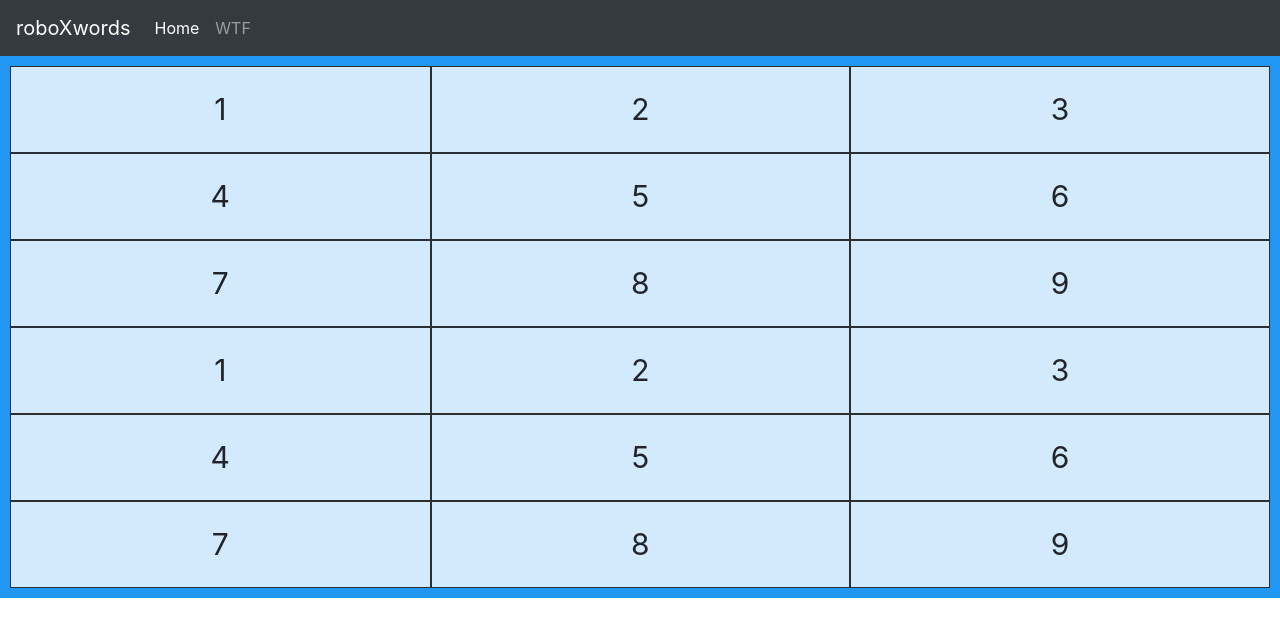
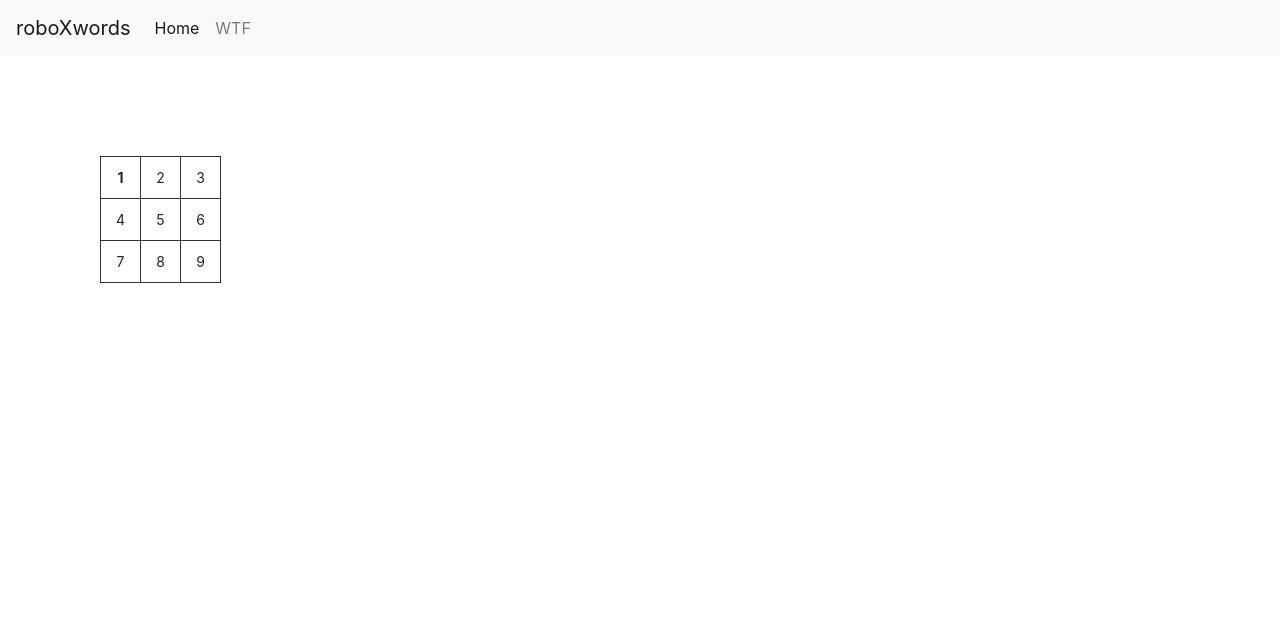
Before and after one commit to jeremyadamsfisher/ai_crosswords, a Flask app: page / in a window 1280 px wide. Shown: the top 637 px of the page. Run offline with Flask 2, Linux system fonts and the light colour scheme; some libraries are stand-ins or nearby versions.

Commit message:
making progress with rendering a grid

```diff
--- a/app/templates/index.html
+++ b/app/templates/index.html
@@ -7,9 +7,20 @@
     <meta name="author" content="Jeremy">
     <link rel="stylesheet" href="/static/css/styles-1.0.0.css">
     <link rel="stylesheet" href="https://stackpath.bootstrapcdn.com/bootstrap/4.3.1/css/bootstrap.min.css" integrity="sha384-ggOyR0iXCbMQv3Xipma34MD+dH/1fQ784/j6cY/iJTQUOhcWr7x9JvoRxT2MZw1T" crossorigin="anonymous">
+    <style>
+    .crossword-grid {
+      margin: 100px;
+    }
+    .grid-item {
+    width: 40px;
+    height: 40px;
+    font-size: 14px;
+    padding: 10px;
+    }
+    </style>
   </head>
   <body>
-    <nav class="navbar navbar-expand-lg navbar-dark bg-dark">
+    <nav class="navbar navbar-expand-lg navbar-light bg-light">
       <a class="navbar-brand" href="#">roboXwords</a>
       <button class="navbar-toggler" type="button" data-toggle="collapse" data-target="#navbarNav" aria-controls="navbarNav" aria-expanded="false" aria-label="Toggle navigation">
         <span class="navbar-toggler-icon"></span>
@@ -25,26 +36,23 @@
         </ul>
       </div>
     </nav>
-    <div class="grid-container">
-      <div class="grid-item">1</div>
-      <div class="grid-item">2</div>
-      <div class="grid-item">3</div>
-      <div class="grid-item">4</div>
-      <div class="grid-item">5</div>
-      <div class="grid-item">6</div>
-      <div class="grid-item">7</div>
-      <div class="grid-item">8</div>
-      <div class="grid-item">9</div>
-      <div class="grid-item">1</div>
-      <div class="grid-item">2</div>
-      <div class="grid-item">3</div>
-      <div class="grid-item">4</div>
-      <div class="grid-item">5</div>
-      <div class="grid-item">6</div>
-      <div class="grid-item">7</div>
-      <div class="grid-item">8</div>
-      <div class="grid-item">9</div>
-    </div>
+    <table class="crossword-grid">
+      <tr>
+        <th class="grid-item">1</td>
+        <td class="grid-item">2</td>
+        <td class="grid-item">3</td>
+      </tr>
+      <tr>
+        <td class="grid-item">4</td>
+        <td class="grid-item">5</td>
+        <td class="grid-item">6</td>
+      </tr>
+      <tr>
+        <td class="grid-item">7</td>
+        <td class="grid-item">8</td>
+        <td class="grid-item">9</td>
+      </tr>
+    </table>
     <script src="js/scripts-1.0.0.js"></script>
   </body>
 </html>
```
